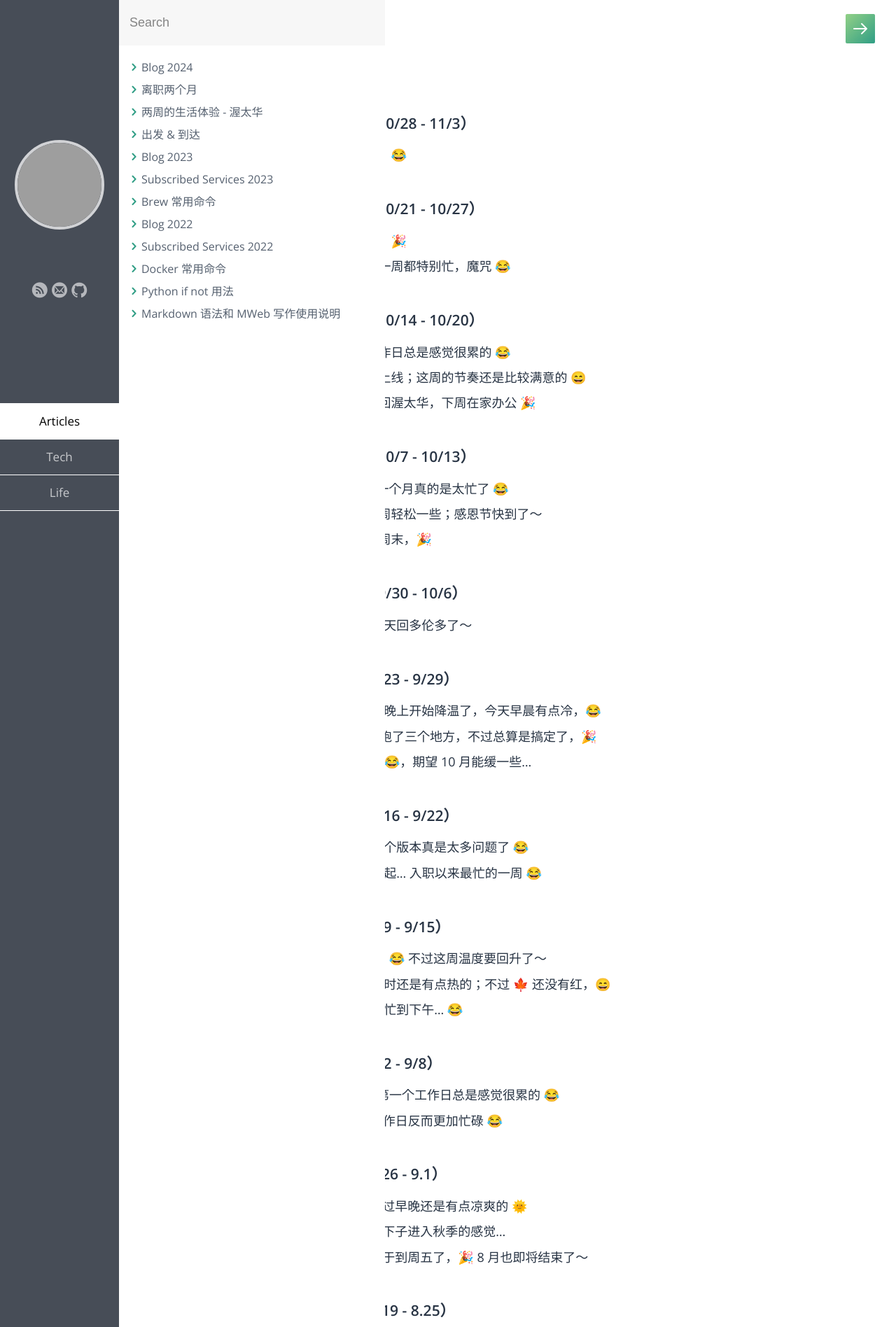
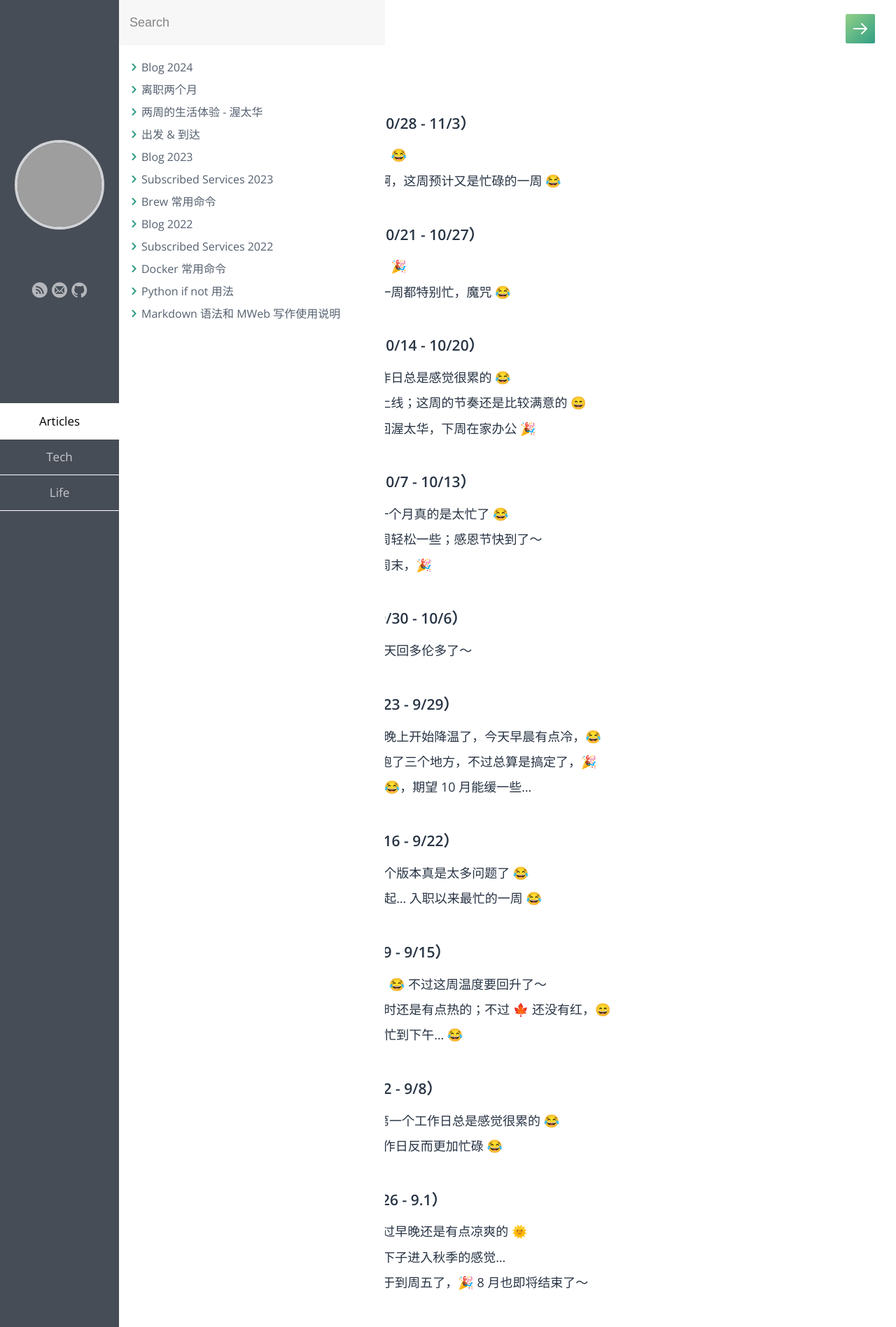
Before and after one commit to samxupeiran/samxupeiran.github.io, a Jekyll site: the page built from _posts/life/2024-01-02-my-blog.md, in a window 1280 px wide. Shown: the top 1896 px of the page at 70% size. Built offline with Jekyll 4.4.1, drawn with Linux system fonts in a browser that asks for light colours; some web fonts are replaced; some of the changed text lies outside the part shown; grey boxes are pictures that could not be loaded.

Commit message:
add weekly blog 10/29

```diff
--- a/_posts/life/2024-01-02-my-blog.md
+++ b/_posts/life/2024-01-02-my-blog.md
@@ -8,6 +8,7 @@ tags: Blog
 
 - ### 2024 年 11 月 第 1 周（10/28 - 11/3）
      - 10/28 周一真的是各种懵，😂
+     - 10/29 今天状态好很多了啊，这周预计又是忙碌的一周 😂
 
 - ### 2024 年 10 月 第 4 周（10/21 - 10/27）
      - 10/21 这周在渥太华远程，🎉
```
